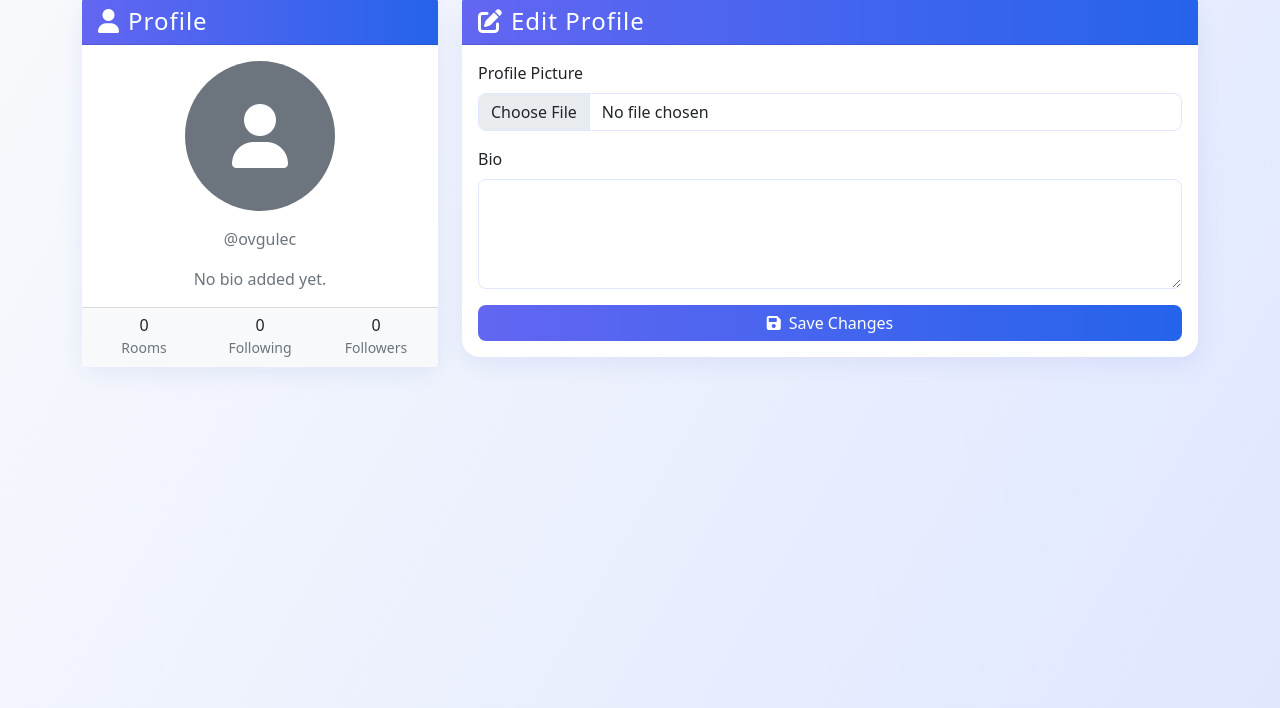
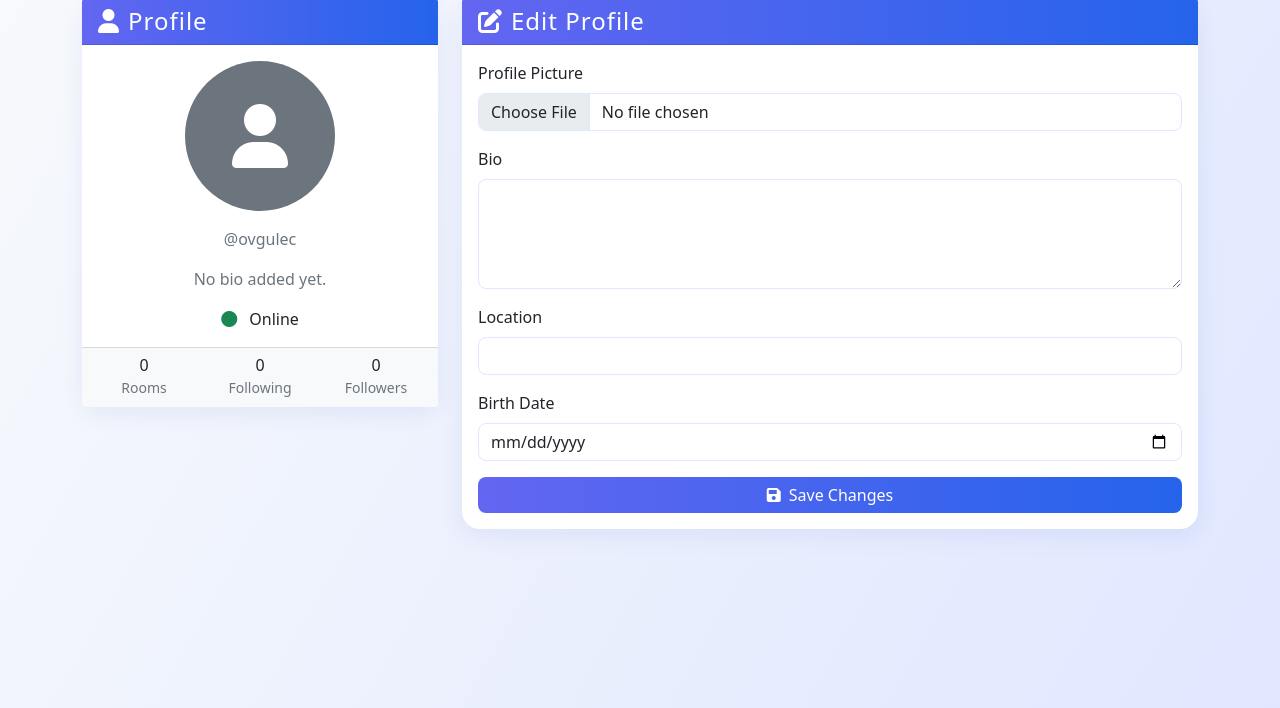
Before and after one commit to vgglce/CampusConnect_dj, a Django app: page /profile/ in a window 1280 px wide. Shown: the part 92-800 px from the top of the page. Run offline with Django 5.2, Linux system fonts and the light colour scheme; a user stored in the database is signed in; data comes from the database, SQL or seed files in the repository.

Commit message:
Update chat templates and views

```diff
--- a/Desktop/CampusConnect_dj-master/chat/forms.py
+++ b/Desktop/CampusConnect_dj-master/chat/forms.py
@@ -53,10 +53,12 @@ class UserRegistrationForm(UserCreationForm):
 
 class UserProfileForm(forms.ModelForm):
     bio = forms.CharField(widget=forms.Textarea(attrs={'rows': 4}), required=False)
+    location = forms.CharField(max_length=100, required=False)
+    birth_date = forms.DateField(required=False, widget=forms.DateInput(attrs={'type': 'date'}))
 
     class Meta:
         model = UserProfile
-        fields = ['avatar', 'bio']
+        fields = ['avatar', 'bio', 'location', 'birth_date']
 
 class ChatRoomForm(forms.ModelForm):
     name = forms.CharField(
--- a/Desktop/CampusConnect_dj-master/chat/models.py
+++ b/Desktop/CampusConnect_dj-master/chat/models.py
@@ -18,7 +18,6 @@ class Message(models.Model):
     content = models.TextField()
     image = models.ImageField(upload_to='chat_images/', null=True, blank=True)
     timestamp = models.DateTimeField(default=timezone.now)
-    is_read = models.BooleanField(default=False)
 
     class Meta:
         ordering = ['timestamp']
@@ -31,6 +30,12 @@ class UserProfile(models.Model):
     avatar = models.ImageField(upload_to='avatars/', null=True, blank=True)
     bio = models.TextField(max_length=500, blank=True)
     following = models.ManyToManyField('self', symmetrical=False, related_name='followers', blank=True)
+    location = models.CharField(max_length=100, blank=True)
+    birth_date = models.DateField(null=True, blank=True)
+    is_online = models.BooleanField(default=False)
+    last_seen = models.DateTimeField(null=True, blank=True)
+
+
 
     def __str__(self):
         return self.user.username
--- a/Desktop/CampusConnect_dj-master/chat/templates/chat/base.html
+++ b/Desktop/CampusConnect_dj-master/chat/templates/chat/base.html
@@ -148,7 +148,7 @@
                             </a>
                         </li>
                         <li class="nav-item">
-                            <a class="nav-link" href="{% url 'logout' %}">
+                            <a class="nav-link" href="/accounts/logout/">
                                 <i class="fas fa-sign-out-alt me-1"></i>Logout
                             </a>
                         </li>
@@ -164,6 +164,19 @@
         </div>
     </nav>
 
+
+{% if messages %}
+  <div class="container mt-3">
+    {% for message in messages %}
+      <div class="alert alert-{{ message.tags }} alert-dismissible fade show" role="alert">
+        {{ message }}
+        <button type="button" class="btn-close" data-bs-dismiss="alert" aria-label="Close"></button>
+      </div>
+    {% endfor %}
+  </div>
+{% endif %}
+
+
     <div class="container mt-4">
         {% block content %}
         {% endblock %}
--- a/Desktop/CampusConnect_dj-master/chat/templates/chat/profile.html
+++ b/Desktop/CampusConnect_dj-master/chat/templates/chat/profile.html
@@ -24,6 +24,33 @@
                         {{ profile.bio }}
                     {% else %}
                         <span class="text-muted">No bio added yet.</span>
+                    {% endif %}
+                </p>
+
+                {% if profile.location %}
+                    <p class="card-text">
+                        <i class="fas fa-map-marker-alt me-2"></i>
+                        {{ profile.location }}
+                    </p>
+                {% endif %}
+
+                {% if profile.birth_date %}
+                    <p class="card-text">
+                        <i class="fas fa-birthday-cake me-2"></i>
+                        {{ profile.birth_date|date:"F j, Y" }}
+                    </p>
+                {% endif %}
+
+                <p class="card-text">
+                    <i class="fas fa-circle me-2 {% if profile.is_online %}text-success{% else %}text-secondary{% endif %}"></i>
+                    {% if profile.is_online %}
+                        Online
+                    {% else %}
+                        {% if profile.last_seen %}
+                            Last seen {{ profile.last_seen|timesince }} ago
+                        {% else %}
+                            Offline
+                        {% endif %}
                     {% endif %}
                 </p>
             </div>
@@ -67,6 +94,18 @@
                         <textarea name="{{ form.bio.name }}" class="form-control" id="{{ form.bio.id_for_label }}" rows="4">{{ form.bio.value|default:'' }}</textarea>
                     </div>
 
+                    <div class="mb-3">
+                        <label for="{{ form.location.id_for_label }}" class="form-label">Location</label>
+                        {{ form.location.errors }}
+                        <input type="text" name="{{ form.location.name }}" class="form-control" id="{{ form.location.id_for_label }}" value="{{ form.location.value|default:'' }}">
+                    </div>
+
+                    <div class="mb-3">
+                        <label for="{{ form.birth_date.id_for_label }}" class="form-label">Birth Date</label>
+                        {{ form.birth_date.errors }}
+                        <input type="date" name="{{ form.birth_date.name }}" class="form-control" id="{{ form.birth_date.id_for_label }}" value="{{ form.birth_date.value|date:'Y-m-d'|default:'' }}">
+                    </div>
+
                     <div class="d-grid gap-2">
                         <button type="submit" class="btn btn-primary">
                             <i class="fas fa-save me-2"></i>Save Changes
--- a/Desktop/CampusConnect_dj-master/chat/urls.py
+++ b/Desktop/CampusConnect_dj-master/chat/urls.py
@@ -4,7 +4,7 @@ from . import views
 
 urlpatterns = [
     path('', views.home, name='home'),
-    path('logout/', LogoutView.as_view(next_page='login'), name='logout'),
+    path('logout/', LogoutView.as_view(next_page='/accounts/login/'), name='logout'),
     path('profile/', views.profile, name='profile'),
     path('chat/<str:room_name>/', views.chat_room, name='chat_room'),
     path('create-room/', views.create_room, name='create_room'),
--- a/Desktop/CampusConnect_dj-master/chat/views.py
+++ b/Desktop/CampusConnect_dj-master/chat/views.py
@@ -8,6 +8,8 @@ from .models import ChatRoom, Message, UserProfile
 from .forms import UserProfileForm, ChatRoomForm, UserRegistrationForm
 from django.db.models import Q
 from friendship.models import Friend, FriendshipRequest
+from django.utils import timezone
+from friendship.exceptions import AlreadyExistsError
 
 @login_required
 def home(request):
@@ -40,8 +42,16 @@ def register(request):
     return render(request, 'registration/register.html', {'form': form})
 
 @login_required
+@login_required
 def profile(request):
-    profile, created = UserProfile.objects.get_or_create(user=request.user)
+    profile, created = UserProfile.objects.get_or_create(
+        user=request.user,
+        defaults={
+            'is_online': True,
+            'last_seen': timezone.now(),
+        }
+    )
+
     if request.method == 'POST':
         form = UserProfileForm(request.POST, request.FILES, instance=profile)
         if form.is_valid():
@@ -52,6 +62,12 @@ def profile(request):
             return redirect('profile')
     else:
         form = UserProfileForm(instance=profile)
+
+    # Online durumunu güncelle
+    profile.is_online = True
+    profile.last_seen = timezone.now()
+    profile.save()
+
     return render(request, 'chat/profile.html', {
         'form': form,
         'profile': profile
@@ -131,7 +147,11 @@ def user_list(request):
 @login_required
 def send_friend_request(request, user_id):
     to_user = User.objects.get(id=user_id)
-    Friend.objects.add_friend(request.user, to_user)
+    try:
+        Friend.objects.add_friend(request.user, to_user)
+        messages.success(request, f'Friend request sent to {to_user.username}!')
+    except AlreadyExistsError:
+        messages.warning(request, f'Friend request already sent to {to_user.username} or you are already friends.')
     return redirect('user_list')
 
 @login_required
```
Also changed, not shown: Desktop/CampusConnect_dj-master/chat/templates/chat/user_list.html (+4 -24 lines), Desktop/CampusConnect_dj-master/chat/migrations/0002_userprofile_birth_date_userprofile_is_online_and_more.py (added).
